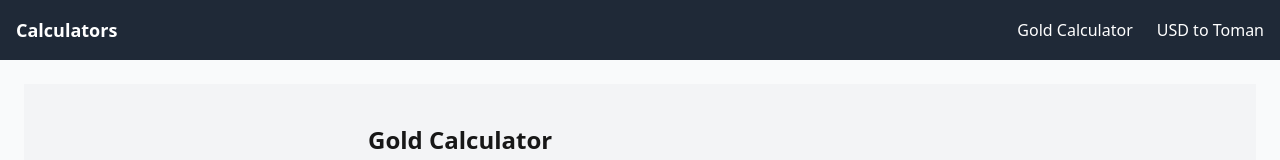
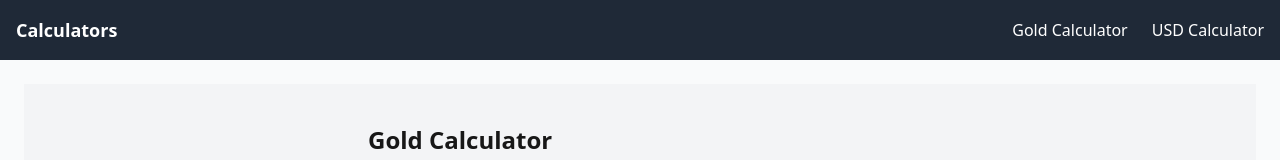
Before and after one commit to edris-poursadeghi/gold-calculator, a Next.js app: page / in a window 1280 px wide. Shown: the top 160 px of the page. Built offline with nearby package versions, Linux system fonts and the light colour scheme.

Commit message:
fix layout

```diff
--- a/src/app/layout.tsx
+++ b/src/app/layout.tsx
@@ -34,13 +34,21 @@ export default function RootLayout({
             <nav>
               <ul className="flex space-x-6">
                 <li>
-                  <Link prefetch={false}  href="/gold-calculator" className="text-white hover:text-yellow-300">
+                  <Link
+                    prefetch={false}
+                    href="/gold-calculator"
+                    className="text-white hover:text-yellow-300"
+                  >
                     Gold Calculator
                   </Link>
                 </li>
                 <li>
-                  <Link prefetch={false} href="/usd-to-toman" className="text-white hover:text-yellow-300">
-                    USD to Toman
+                  <Link
+                    prefetch={false}
+                    href="/usd-to-toman"
+                    className="text-white hover:text-yellow-300"
+                  >
+                    USD Calculator
                   </Link>
                 </li>
               </ul>
```
